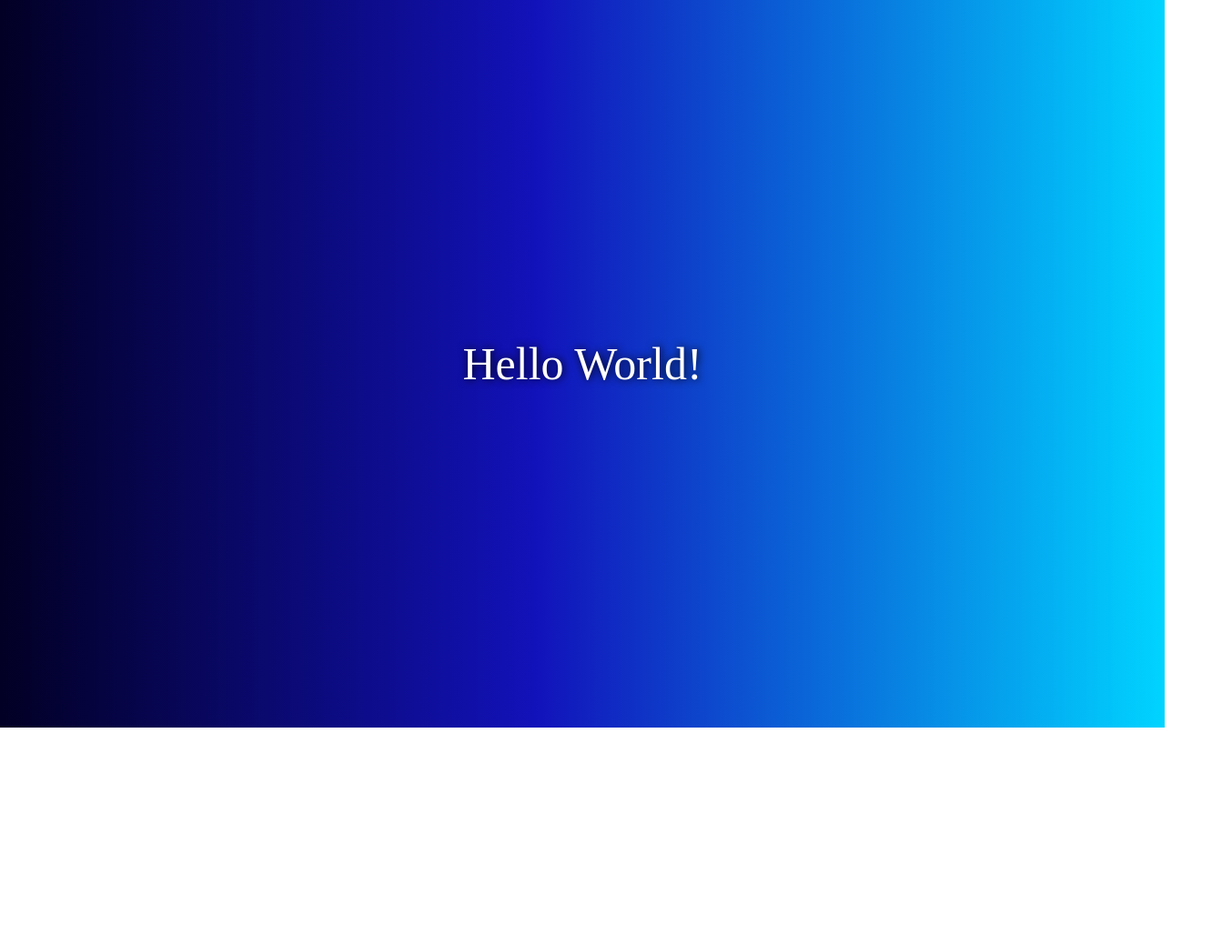
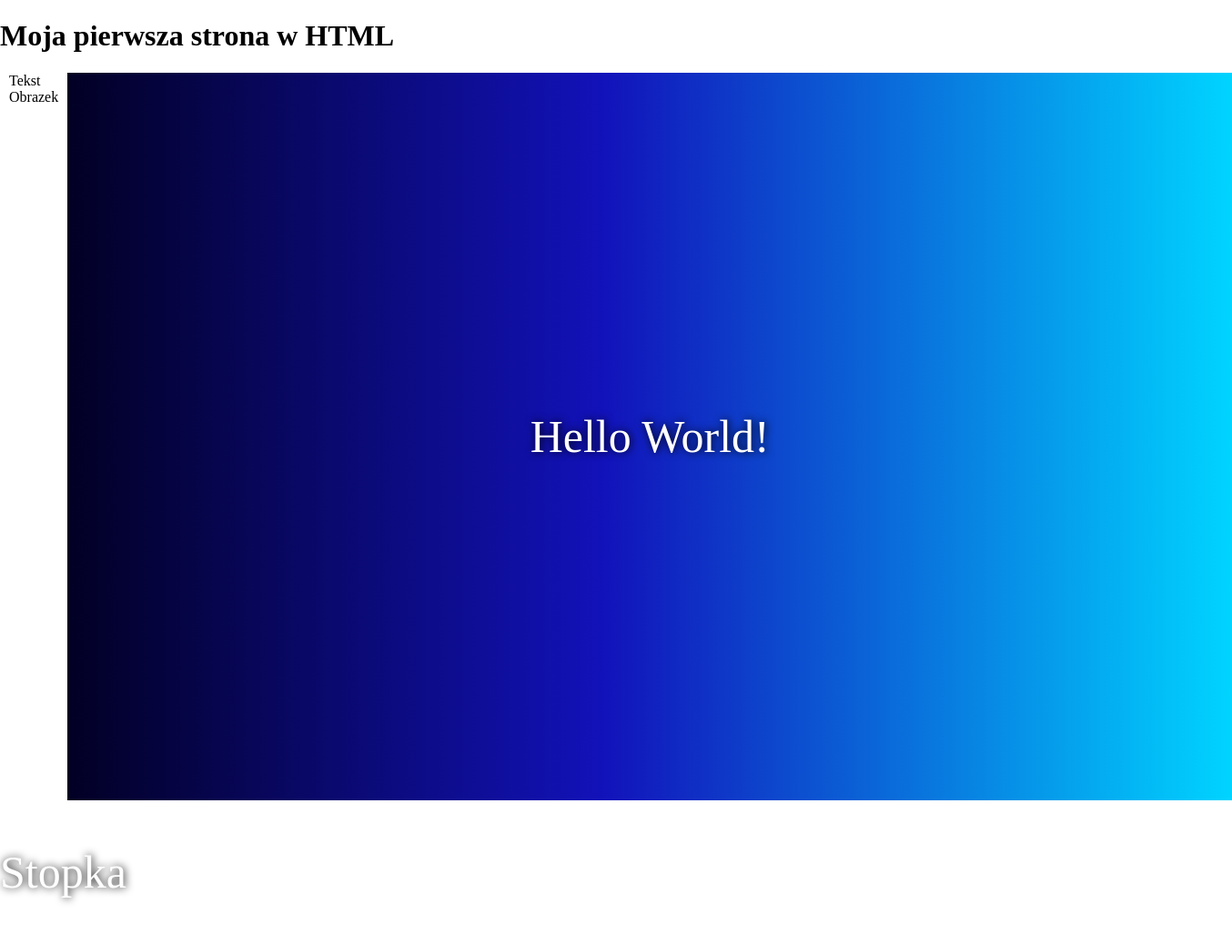
Before and after one commit to lambatti/lambatti.github.io, a plain HTML site: page index.html in a window 1280 px wide. Shown: the whole page at 91% size, 1354 px wide, since content can reach past the window. Before the commit the page ends 800 px from the top, so only its background shows below. Drawn offline with Linux system fonts and the light colour scheme.

Commit message:
Added divs

```diff
--- a/index.html
+++ b/index.html
@@ -8,9 +8,30 @@
     <link rel="stylesheet" href="style.css">
 </head>
 <body>
+<div class="grid-container">
 
-<div class="wrapper">
-    <p class="hello-world">Hello World!</p>
+    <header>
+        <h1>Moja pierwsza strona w HTML</h1>
+    </header>
+
+    <aside>
+        <nav>
+            <ul>
+                <li><a>Tekst</a></li>
+                <li><a>Obrazek</a></li>
+            </ul>
+        </nav>
+    </aside>
+
+    <main class="wrapper">
+        <p class="hello-world">Hello World!</p>
+    </main>
+
+    <footer>
+        <p class="hello-world">Stopka</p>
+    </footer>
+
 </div>
+
 </body>
 </html>
--- a/style.css
+++ b/style.css
@@ -3,24 +3,57 @@ body {
     padding: 0;
 }
 
+.grid-container {
+    display: grid;
+    grid-template-areas:
+'header header header header'
+'aside main main main'
+'footer footer footer footer';
+}
+
 .wrapper {
-    background: rgb(2,0,36);
-    background: linear-gradient(90deg, rgba(2,0,36,1) 0%, rgba(18,18,186,1) 46%, rgba(0,212,255,1) 100%);
+    background: rgb(2, 0, 36);
+    background: linear-gradient(90deg, rgba(2, 0, 36, 1) 0%, rgba(18, 18, 186, 1) 46%, rgba(0, 212, 255, 1) 100%);
     width: 100vw;
     height: 100vh;
-    display:flex;
+    display: flex;
     justify-content: center;
     align-items: center;
 }
 
 .hello-world {
-    font-size:50px;
-    color:white;
+    font-size: 50px;
+    color: white;
     text-shadow: black 1px 0 10px;
 }
 
-*,*::before, *::after {
-      margin: 0;
-      box-sizing: border-box;
-      padding: 0;
-  }
+/**, *::before, *::after {
+    margin: 0;
+    box-sizing: border-box;
+    padding: 0;
+}*/
+
+ul {
+    padding: 0 10px 0 10px;
+    margin: 0;
+}
+
+li {
+    list-style: none;
+}
+
+header {
+    grid-area: header;
+}
+
+aside {
+    grid-area: aside;
+}
+
+main {
+    grid-area: main;
+}
+
+footer {
+    grid-area: footer;
+}
```
